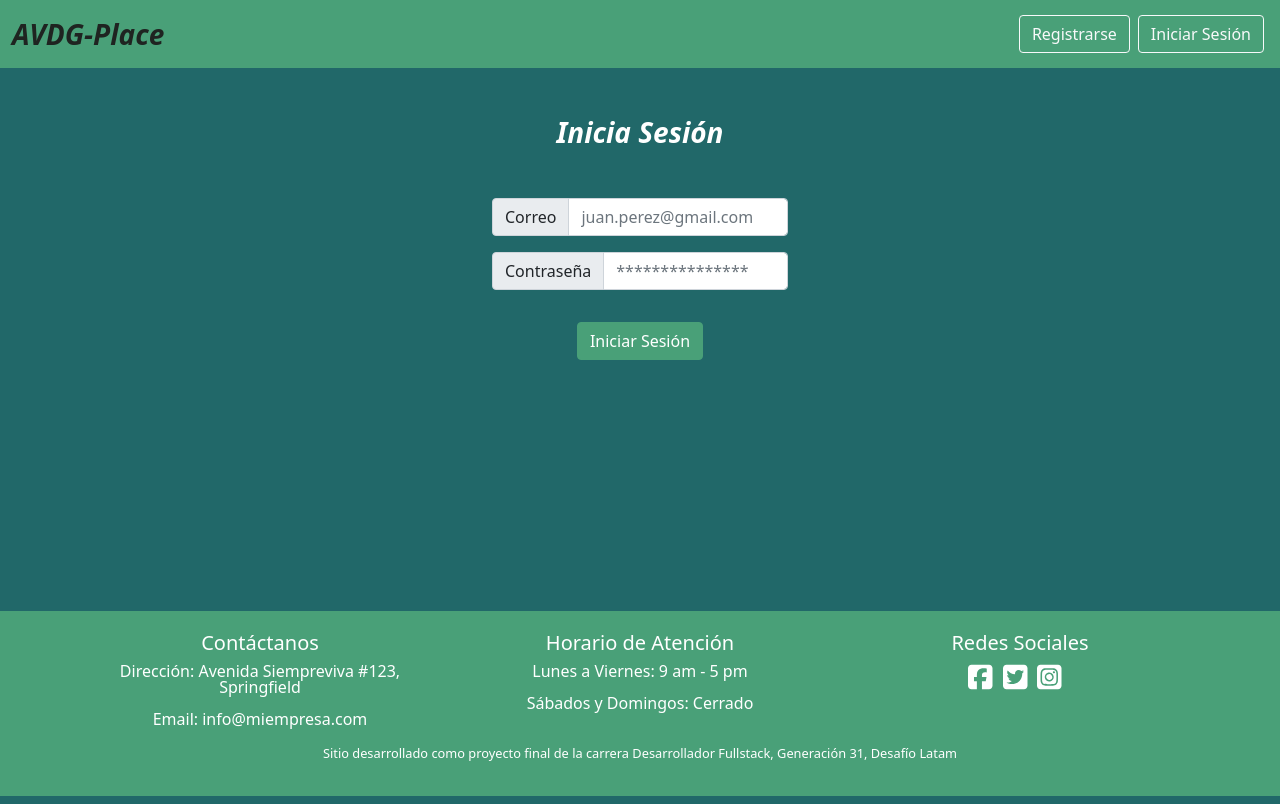
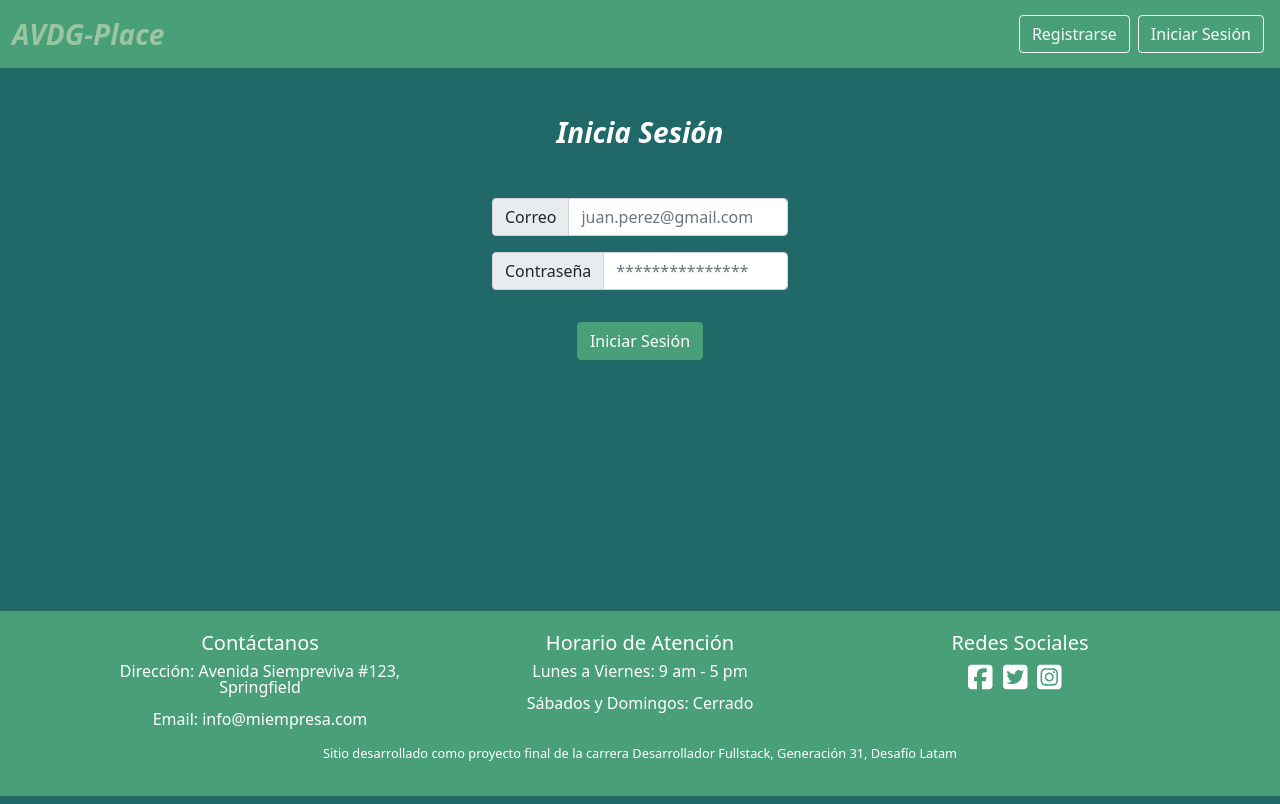
Before and after one commit to SkollFenrir/Marketplace, a React (Vite) app: page /login in a window 1280 px wide. Built offline with nearby package versions, Linux system fonts and the light colour scheme.

Commit message:
Detalle css

```diff
--- a/src/index.css
+++ b/src/index.css
@@ -15,7 +15,7 @@ body {
 
 .undefined {
 	text-decoration: none;
-	color:#1F2421;
+	color:#9CC5A1;
 }
 
 .paddingCollaps {
@@ -96,9 +96,6 @@ body {
 	position: relative
 }
 
-.navbar-brand {
-	color: #9CC5A1!important
-}
 
 .container-product {
 	display: flex;
```
